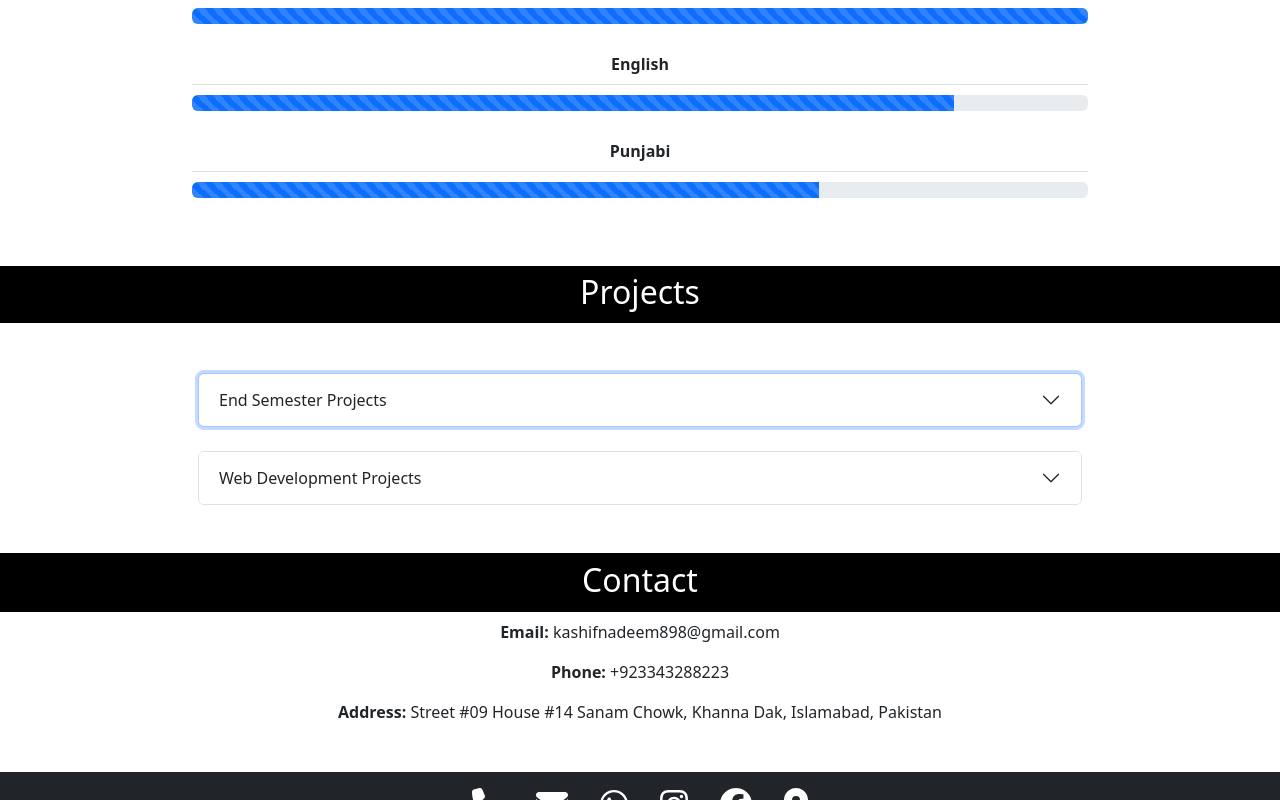
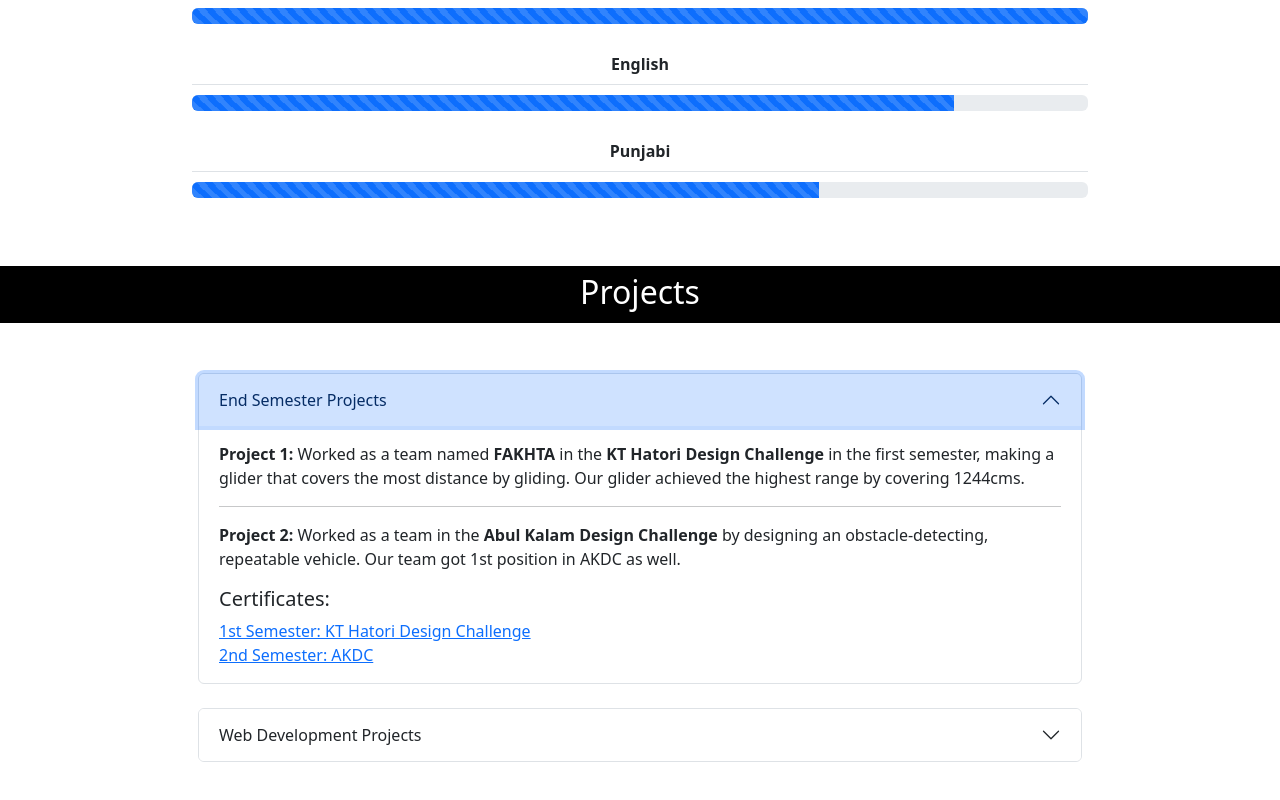
Before and after one commit to KashifNadeemKayani/myCV, a React (Vite) app: page / in a window 1280 px wide. Both pictures are taken after a click on the button "End Semester Projects". Shown: the part 1244-2044 px from the top of the page. Built offline with nearby package versions, Linux system fonts and the light colour scheme.

Commit message:
addedfiles

```diff
--- a/src/components/Education.jsx
+++ b/src/components/Education.jsx
@@ -31,7 +31,7 @@ function Education() {
           <div className="col-md-4">
             <h4>National University of Sciences and Technology | Islamabad Pakistan</h4>
             <p>Mechanical Engineering, Bachelor of Engineering<br />Currently studying with a CGPA of 3.41<br />Sep.2023 - Present</p>
-            <a   href={transcript}   target="_blank"   rel="noopener noreferrer"  onClick={() => {alert("2nd Semester Transcript not Available, Showing you 1st semester Transcript"); }}>
+            <a   href={transcript}   target="_blank"   rel="noopener noreferrer"  onClick={() => {alert("2nd Semester Transcript is not Available, Showing you 1st semester Transcript"); }}>
                 Click Here to View Transcript
             </a>
 
--- a/src/components/Projects.jsx
+++ b/src/components/Projects.jsx
@@ -1,38 +1,51 @@
 import React from 'react';
 import 'bootstrap/dist/css/bootstrap.min.css';
-import styles from './Project.module.css';
-import KT from './KT Hatori.jpg';
+import 'bootstrap/dist/js/bootstrap.bundle.min'; // Import Bootstrap JS
+import styles from './Project.module.css'; // Import your custom CSS
+import KT from './KT Hatori.jpg'; // Import images
 import AKDC from './AKDC.jpg';
 
 const Project = () => {
-  return (<>
-
-    <h2 className={`text-center my-4 ${styles.project }`}>Projects</h2>
+  return (
+    <>
+      <h2 className={`text-center my-4 ${styles.project}`}>Projects</h2>
 
       <div className={`${styles.projectSection} container`}>
-
-
         {/* End Semester Projects */}
         <div className={`${styles.projectAccordion} accordion`} id="endSemesterProjects">
           <div className="accordion-item">
             <h2 className="accordion-header" id="endSemesterHeading">
-          <button className="accordion-button collapsed" type="button" data-bs-toggle="collapse" data-bs-target="#endSemesterCollapse" aria-expanded="false" aria-controls="endSemesterCollapse">
-
+              <button
+                className="accordion-button collapsed"
+                type="button"
+                data-bs-toggle="collapse"
+                data-bs-target="#endSemesterCollapse"
+                aria-expanded="false"
+                aria-controls="endSemesterCollapse"
+              >
                 End Semester Projects
               </button>
             </h2>
-          <div id="endSemesterCollapse" className="accordion-collapse collapse " aria-labelledby="endSemesterHeading" data-bs-parent="#endSemesterProjects">
+            <div
+              id="endSemesterCollapse"
+              className="accordion-collapse collapse"
+              aria-labelledby="endSemesterHeading"
+              data-bs-parent="#endSemesterProjects"
+            >
               <div className="accordion-body">
-              <strong>Project 1:</strong> Worked as a team named as <b>FAKHTA</b> in <b> KT Hatori Design Challenge</b> in First Semester, making a glider that covers most distance by gliding. Our glider achieved highest range by covering 1244cms.
+                <strong>Project 1:</strong> Worked as a team named <b>FAKHTA</b> in the <b>KT Hatori Design Challenge</b> in the first semester, making a glider that covers the most distance by gliding. Our glider achieved the highest range by covering 1244cms.
                 <br />
                 <hr />
-              <strong>Project 2:</strong> Worked as a team in <b>Abul Kalam Design Challenge</b> by designing Obstacle detecting repeatable vehical. Our team got 1st position in AKDC as well.
+                <strong>Project 2:</strong> Worked as a team in the <b>Abul Kalam Design Challenge</b> by designing an obstacle-detecting, repeatable vehicle. Our team got 1st position in AKDC as well.
                 <div className="mt-3">
                   <h5>Certificates:</h5>
-                <a href={KT} target="_blank" rel="noopener noreferrer" className={`${styles.certificateImage} img-fluid`} >1st Semester: KT Hatori Design CHallenge</a>
+                  <a href={KT} target="_blank" rel="noopener noreferrer" className={`${styles.certificateImage} img-fluid`}>
+                    1st Semester: KT Hatori Design Challenge
+                  </a>
                   <br />
-                <a href={AKDC} target="_blank" rel="noopener noreferrer" className={`${styles.certificateImage} img-fluid`} >2nd Semester: AKDC</a>
-
+                  <a href={AKDC} target="_blank" rel="noopener noreferrer" className={`${styles.certificateImage} img-fluid`}>
+                    2nd Semester: AKDC
+                  </a>
                 </div>
               </div>
             </div>
@@ -43,20 +56,34 @@ const Project = () => {
         <div className={`${styles.projectAccordion} accordion mt-4`} id="webDevProjects">
           <div className="accordion-item">
             <h2 className="accordion-header" id="webDevHeading">
-            <button className="accordion-button collapsed" type="button" data-bs-toggle="collapse" data-bs-target="#webDevCollapse" aria-expanded="false" aria-controls="webDevCollapse">
+              <button
+                className="accordion-button collapsed"
+                type="button"
+                data-bs-toggle="collapse"
+                data-bs-target="#webDevCollapse"
+                aria-expanded="false"
+                aria-controls="webDevCollapse"
+              >
                 Web Development Projects
               </button>
             </h2>
-          <div id="webDevCollapse" className="accordion-collapse collapse" aria-labelledby="webDevHeading" data-bs-parent="#webDevProjects">
+            <div
+              id="webDevCollapse"
+              className="accordion-collapse collapse"
+              aria-labelledby="webDevHeading"
+              data-bs-parent="#webDevProjects"
+            >
               <div className="accordion-body">
-              <strong>Project 1: Rock Paper Scissors</strong> - Created a basic rock paper scissors game, playing against computer only.
+                <strong>Project 1: Rock Paper Scissors</strong> - Created a basic rock-paper-scissors game, playing against the computer only.
                 <hr />
-              <strong>Project 2: Tic Tac Toe</strong> - Created a Tic-Tac-Toe having options to play against Human and AI. It is impossible to defeat AI while playing second against AI.
+                <strong>Project 2: Tic Tac Toe</strong> - Created a Tic-Tac-Toe game with options to play against a human or AI. It is impossible to defeat the AI while playing second.
                 <br /><br />
                 <h5>Links:</h5>
-              <p><b>Project 1:</b> <a href="https://knkayani.github.io/RockPaperScissors/" target="_blank" rel="noopener noreferrer">Rock Paper Scissors</a>
+                <p>
+                  <b>Project 1:</b> <a href="https://knkayani.github.io/RockPaperScissors/" target="_blank" rel="noopener noreferrer">Rock Paper Scissors</a>
                   <br />
-              <b>Project 2: </b> <a href="https://kashifnadeemkayani.github.io/TicTacToe./" target="_blank" rel="noopener noreferrer">Tic Tac Toe</a></p>
+                  <b>Project 2:</b> <a href="https://kashifnadeemkayani.github.io/TicTacToe./" target="_blank" rel="noopener noreferrer">Tic Tac Toe</a>
+                </p>
               </div>
             </div>
           </div>
--- a/src/components/Skills.jsx
+++ b/src/components/Skills.jsx
@@ -16,15 +16,17 @@ function Skills() {
             <div className={`progress-bar progress-bar-striped progress-bar-animated ${styles.progressBar}`} style={{ width: '100%' }}></div>
           </div>
 
+          <li className={`list-group-item ${styles.listItem}`}>Front-end Web Development</li>
+          <div className={`${styles.progressBarContainer} progress`} role="progressbar" aria-valuenow="85" aria-valuemin="0" aria-valuemax="100">
+            <div className={`progress-bar progress-bar-striped progress-bar-animated ${styles.progressBar}`} style={{ width: '85%' }}></div>
+          </div>
+
           <li className={`list-group-item ${styles.listItem}`}>Machine Parts and their Working</li>
           <div className={`${styles.progressBarContainer} progress`} role="progressbar" aria-valuenow="75" aria-valuemin="0" aria-valuemax="100">
             <div className={`progress-bar progress-bar-striped progress-bar-animated ${styles.progressBar}`} style={{ width: '75%' }}></div>
           </div>
 
-          <li className={`list-group-item ${styles.listItem}`}>Front-end Web Development</li>
-          <div className={`${styles.progressBarContainer} progress`} role="progressbar" aria-valuenow="85" aria-valuemin="0" aria-valuemax="100">
-            <div className={`progress-bar progress-bar-striped progress-bar-animated ${styles.progressBar}`} style={{ width: '85%' }}></div>
-          </div>
+
 
         </ul>
       </div>
```
Lines whose indentation alone changed are shown as unchanged.
